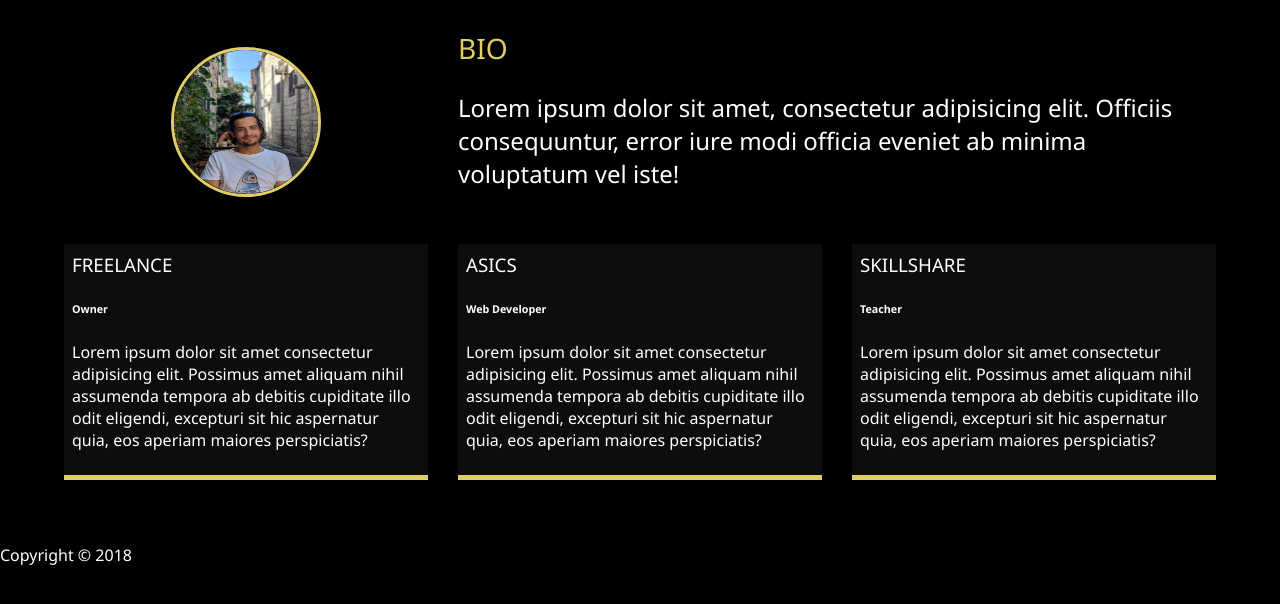
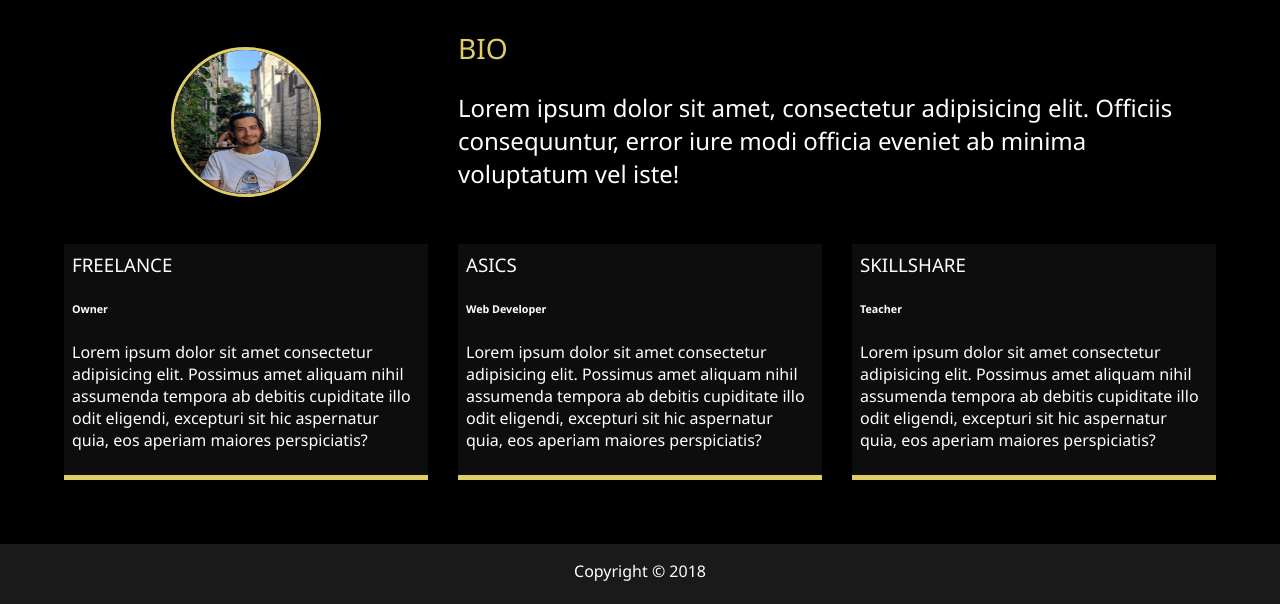
Before and after one commit to stephangriesel/stephangriesel.com, a website: page dist/about.html in a window 1280 px wide. Shown: the part 237-841 px from the top of the page. Before the commit the page ends 803 px from the top, so only its background shows below. Drawn offline with Linux system fonts and the light colour scheme.

Commit message:
update footer

```diff
--- a/scss/main.scss
+++ b/scss/main.scss
@@ -109,3 +109,11 @@ main {
     }
 
 }
+
+#main-footer {
+    text-align: center;
+    padding:1rem;
+    background: lighten($primary-color, 10);
+    color: set-text-color($primary-color);
+    height:60px;
+}
```
Also changed, not shown: dist/css/main.css.
